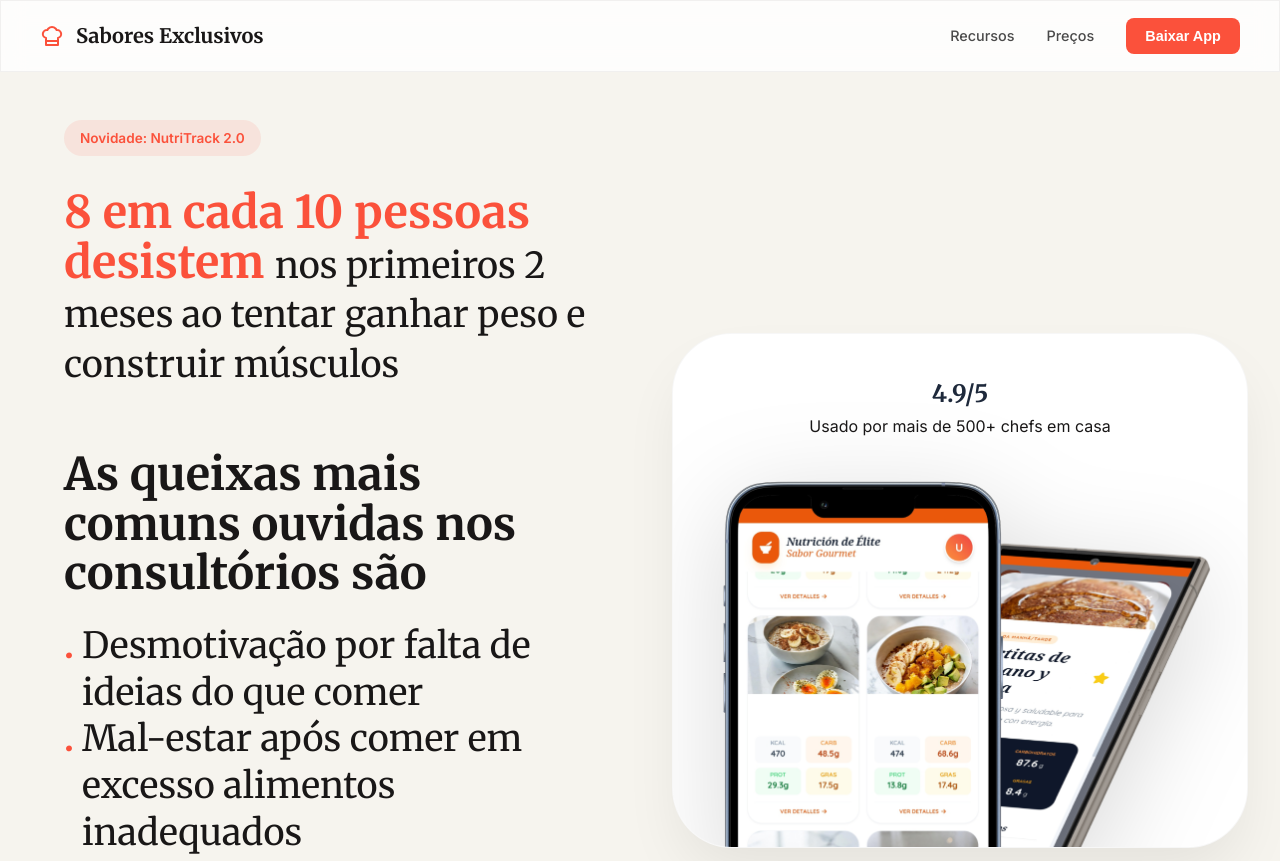
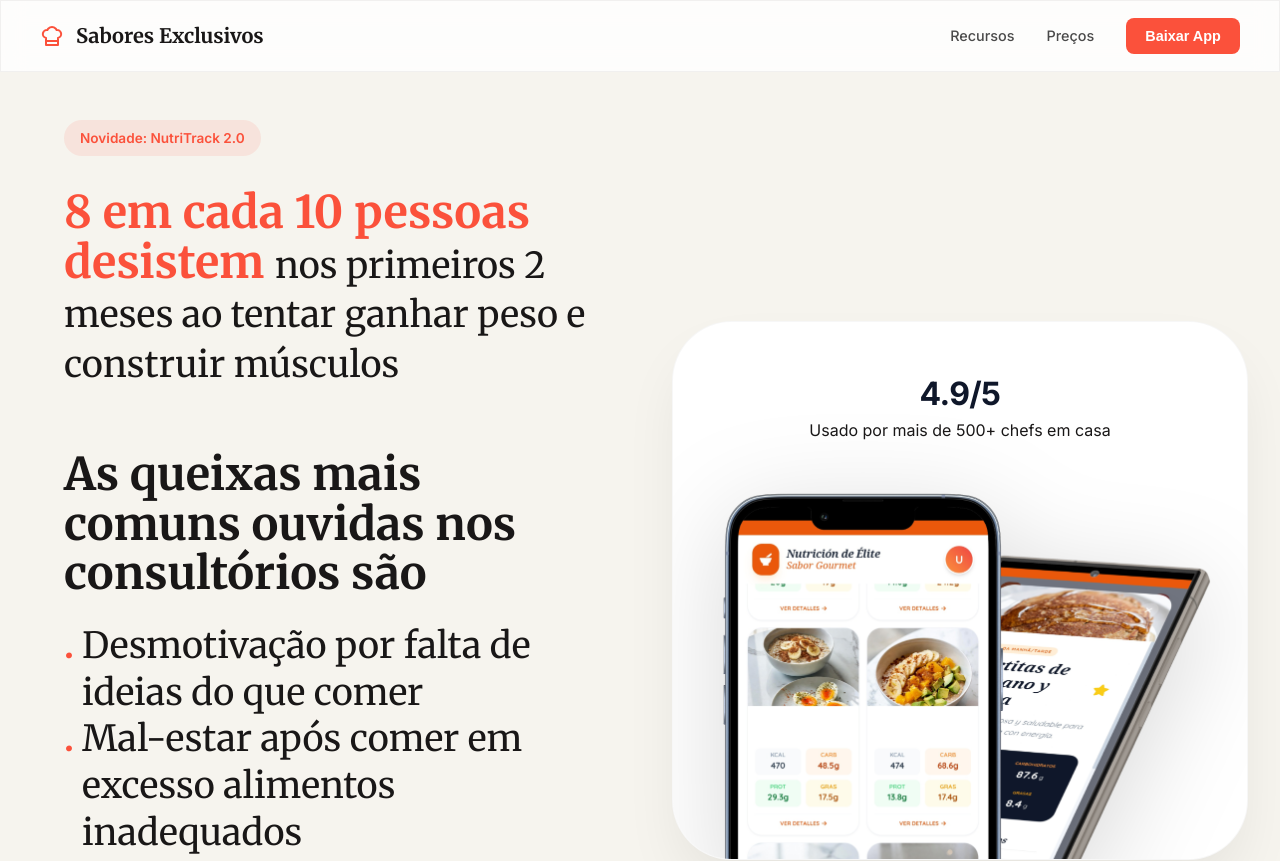
Before and after one commit to YohanSaibb026/LeadingPage, a React (Vite) app: page / in a window 1280 px wide. Shown: the top 861 px of the page. Built offline with nearby package versions, Linux system fonts and the light colour scheme.

Commit message:
fix: correct css syntax and match typography to reference image

```diff
--- a/src/App.css
+++ b/src/App.css
@@ -268,14 +268,11 @@
 .hero-card {
     background-color: #ffffff;
     border: 1px solid rgba(0, 0, 0, 0.03);
-    /* Faint border */
     border-radius: 60px;
-    /* Much rounder */
-    padding: 3rem 2rem 0;
-    /* More top spacing */
+    padding: 3.5rem 2rem 0;
+    /* Generous top padding */
     margin: 2rem auto 0;
     max-width: 800px;
-    /* Larger card */
     width: 100%;
     display: flex;
     flex-direction: column;
@@ -283,25 +280,28 @@
     position: relative;
     overflow: hidden;
     box-shadow: 0 30px 60px -10px rgba(0, 0, 0, 0.08);
-    /* Soft, premium shadow */
+    /* Soft shadow */
 }
 
 .rating-score {
-    font-size: 1.5rem;
-    /* Bigger, bolder */
+    font-size: 2rem;
+    /* Large and bold as requested */
     font-weight: 800;
-    color: #1e293b;
+    color: #0f172a;
+    /* Dark slate */
     margin-bottom: 0.5rem;
-    font-family: 'Merriweather', serif;
-    /* Optional: if matching heading font */
+    font-family: 'Inter', sans-serif;
+    /* Ensuring sans-serif match */
     line-height: 1;
+    letter-spacing: -0.02em;
 }
 
 .reviews-container {
     display: flex;
     flex-direction: column;
     align-items: center;
-    margin-bottom: 2rem;
+    margin-bottom: 2.5rem;
+    /* Space between text and phone */
     position: relative;
     z-index: 10;
 }
@@ -309,17 +309,11 @@
 .hero-phone-mockup {
     width: 100%;
     max-width: 720px;
-    /* Much bigger mockup */
     height: auto;
     display: block;
     margin-bottom: -30px;
     filter: drop-shadow(0 20px 50px rgba(0, 0, 0, 0.15));
     transition: transform 0.5s ease;
-}
-
-/* Slight overlap with bottom */
-filter: drop-shadow(0 10px 30px rgba(0, 0, 0, 0.12));
-transition: transform 0.5s ease;
 }
 
 /* Animations */
```
